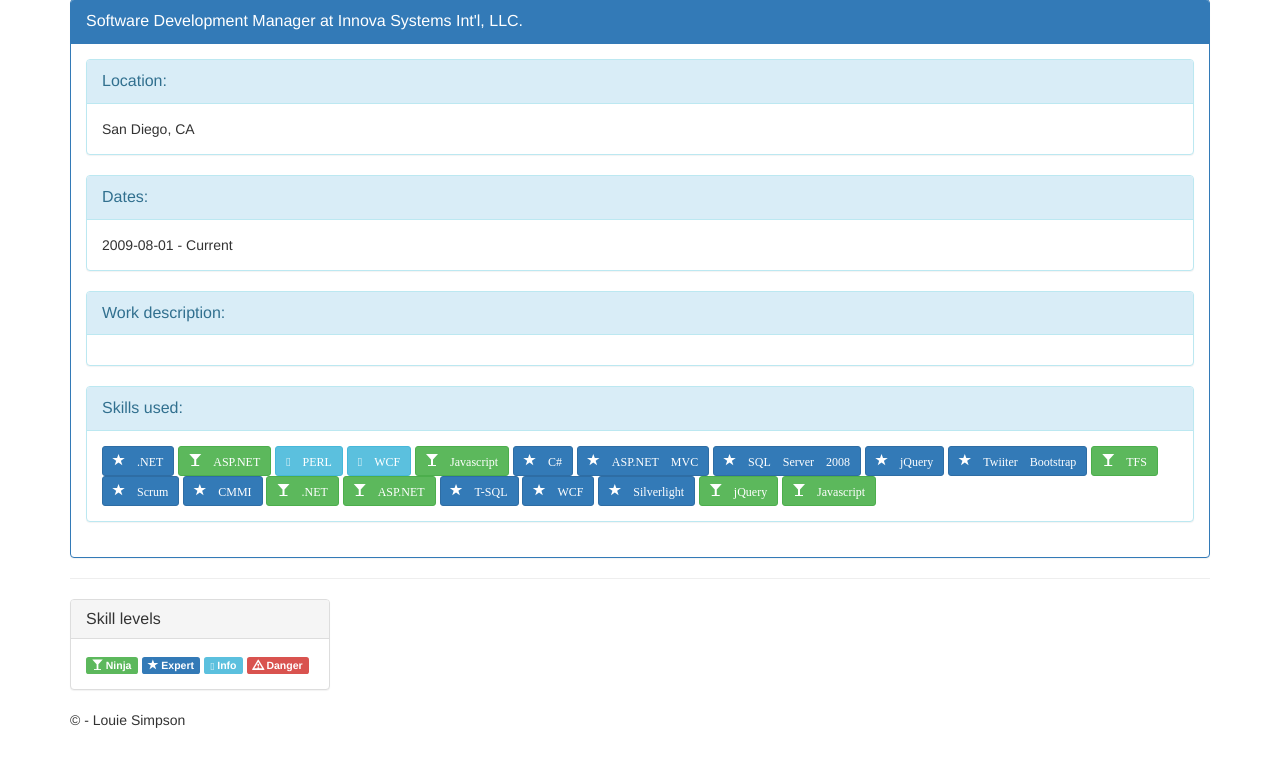
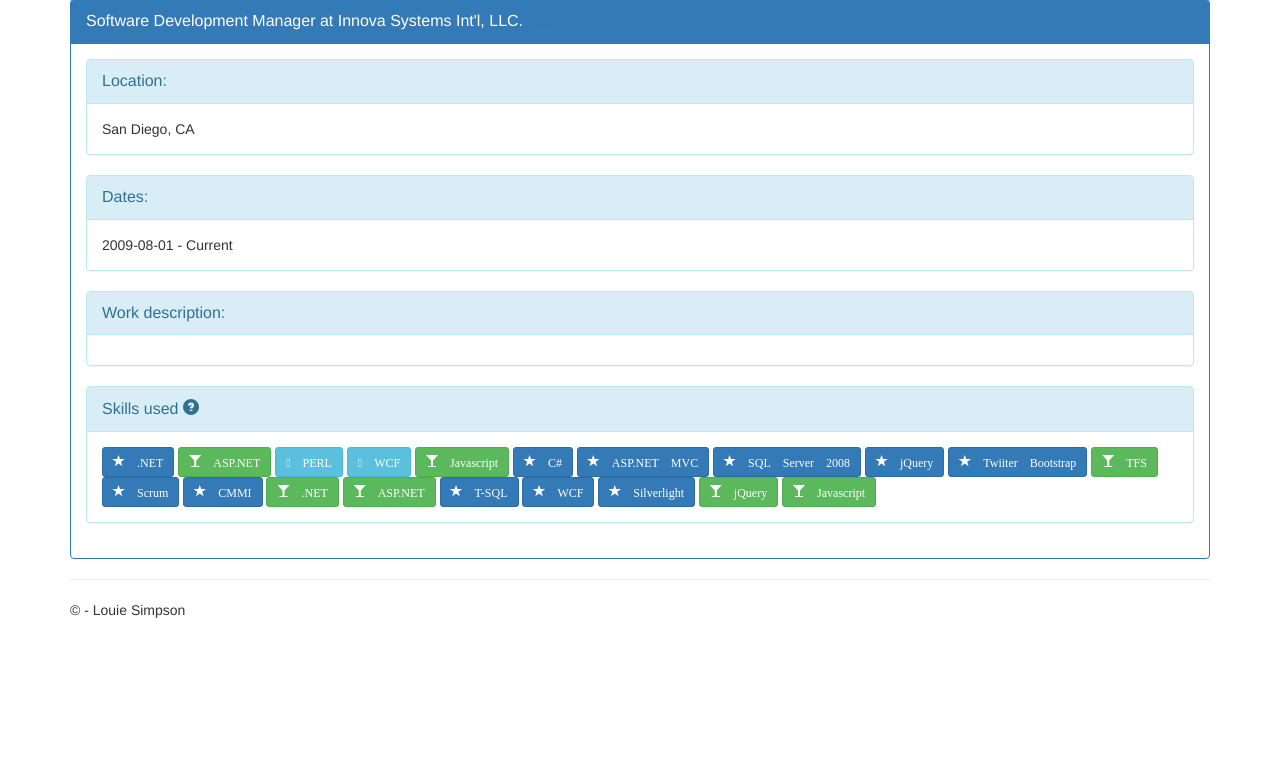
Before and after one commit to louissimps/InteractiveResume, a Django app: template app/templates/app/workhistory.html in a window 1280 px wide. Shown: the part 71-831 px from the top of the page. After the commit the page ends 689 px from the top, so only its background shows below. Run offline with Django 3.2, Linux system fonts and the light colour scheme; the template is opened without the code that fills it: values that come from a table or form of the project are taken from there, others are empty; data comes from the database, SQL or seed files in the repository; some libraries are stand-ins or nearby versions; some web fonts are replaced.

Commit message:
Added Skills Legend

```diff
--- a/app/static/app/content/styles.css
+++ b/app/static/app/content/styles.css
@@ -1,5 +1,6 @@
 .small-panel {
-    width: 260px
+    white-space: nowrap;
+    max-width:400px
 }
 .aboutme-panel {
     height:385px
--- a/app/static/app/scripts/app.js
+++ b/app/static/app/scripts/app.js
@@ -1,22 +1,6 @@
 /**
  * Created by simpsonls on 12/17/2014.
  */
-jQuery(document).ready(function($){
-	var $timeline_block = $('.cd-timeline-block');
-
-	//hide timeline blocks which are outside the viewport
-	$timeline_block.each(function(){
-		if($(this).offset().top > $(window).scrollTop()+$(window).height()*0.75) {
-			$(this).find('.cd-timeline-img, .cd-timeline-content').addClass('is-hidden');
-		}
-	});
-
-	//on scolling, show/animate timeline blocks when enter the viewport
-	$(window).on('scroll', function(){
-		$timeline_block.each(function(){
-			if( $(this).offset().top <= $(window).scrollTop()+$(window).height()*0.75 && $(this).find('.cd-timeline-img').hasClass('is-hidden') ) {
-				$(this).find('.cd-timeline-img, .cd-timeline-content').removeClass('is-hidden').addClass('bounce-in');
-			}
-		});
-	});
-});
+$(function () {
+  $('[data-toggle="popover"]').popover()
+})
--- a/app/templates/app/layout.html
+++ b/app/templates/app/layout.html
@@ -39,7 +39,10 @@
 
 {% block content %}{% endblock %}
         <hr/>
-        {% include 'app/level_legend.html' %}
+                    <div class="center-block">
+                </div>
+                {% include 'app/level_legend.html' %}
+
         <footer>
             <p>&copy; {{ year }} - Louie Simpson</p>
         </footer>
--- a/app/templates/app/level_legend.html
+++ b/app/templates/app/level_legend.html
@@ -1,13 +1,19 @@
-<div class="float-right">
-    <div class="panel panel-default small-panel">
-        <div class="panel-heading">
-            <h4 class="panel-title">Skill levels</h4>
-        </div>
-      <div class="panel-body">
-        <div class="label label-success"><span class="glyphicon glyphicon-glass"></span> Ninja</div>
-        <div class="label label-primary"><span class="glyphicon glyphicon-star"></span> Expert</div>
-        <div class="label label-info"><span class="glyphicon glyphicon-wrench"></span> Info</div>
-        <div class="label label-danger"><span class="glyphicon glyphicon-warning-sign"></span> Danger</div>
+<div class="modal fade" id="myModal" tabindex="-1" role="dialog" aria-labelledby="myModalLabel" aria-hidden="true">
+  <div class="modal-dialog">
+    <div class="modal-content">
+      <div class="modal-header">
+        <button type="button" class="close" data-dismiss="modal" aria-label="Close"><span aria-hidden="true">&times;</span></button>
+        <h4 class="modal-title" id="myModalLabel">Skill Level Legend</h4>
+      </div>
+      <div class="modal-body">
+        <div class="btn btn-success"><span class="glyphicon glyphicon-glass"></span> Ninja</div>
+        <div class="btn btn-primary"><span class="glyphicon glyphicon-star"></span> Expert</div>
+        <div class="btn btn-info"><span class="glyphicon glyphicon-wrench"></span> Working Knowledge</div>
+        <div class="btn btn-danger"><span class="glyphicon glyphicon-warning-sign"></span> Minimal Exposure</div>
+      </div>
+      <div class="modal-footer">
+        <button type="button" class="btn btn-default" data-dismiss="modal">Close</button>
       </div>
     </div>
+  </div>
 </div>
--- a/app/templates/app/skills_snippet.html
+++ b/app/templates/app/skills_snippet.html
@@ -1,7 +1,7 @@
 <div class="button-group">
     {% for ws in current_skills %}
-        <div data-toggle="tooltip" data-placement="top" title="Experience Level: {{ ws.get_level }}" class="btn btn-sm btn-{{ ws.get_label_class.label }}">
+        <a data-toggle="tooltip" data-placement="top" title="Experience Level: {{ ws.get_level }}"  class="btn btn-sm btn-{{ ws.get_label_class.label }}">
             <span class="glyphicon glyphicon-{{ ws.get_label_class.glyph }}"> {{ ws.skill.skill_name }}</span>
-        </div>
+        </a>
     {% endfor %}
 </div>
--- a/app/templates/app/workhistory.html
+++ b/app/templates/app/workhistory.html
@@ -5,7 +5,7 @@
 
     <div class="panel panel-primary">
         <div class="panel-heading">
-            <span class="panel-title">{{ work_history.position }} at {{ work_history.place_of_work }}</span>
+            <span class="panel-title">{{ work_history.position }} at {{ work_history.place_of_work }}</span> <a href="{% url 'history' %}">(back to list)</a>
         </div>
         <div class="panel-body">
             <div class="panel panel-info">
@@ -34,7 +34,7 @@
             </div>
             <div class="panel panel-info">
                 <div class="panel-heading">
-                    <span class="panel-title">Skills used:</span>
+                    <span class="panel-title" data-toggle="modal" data-target="#myModal" >Skills used <span class="glyphicon glyphicon-question-sign"></span></span>
                 </div>
                 <div class="panel-body">
                     {% include 'app/skills_snippet.html' %}
@@ -46,5 +46,4 @@
 
 
 
-
 {% endblock %}
```
Also changed, not shown: app/templates/app/index.html (+19 -13 lines).
